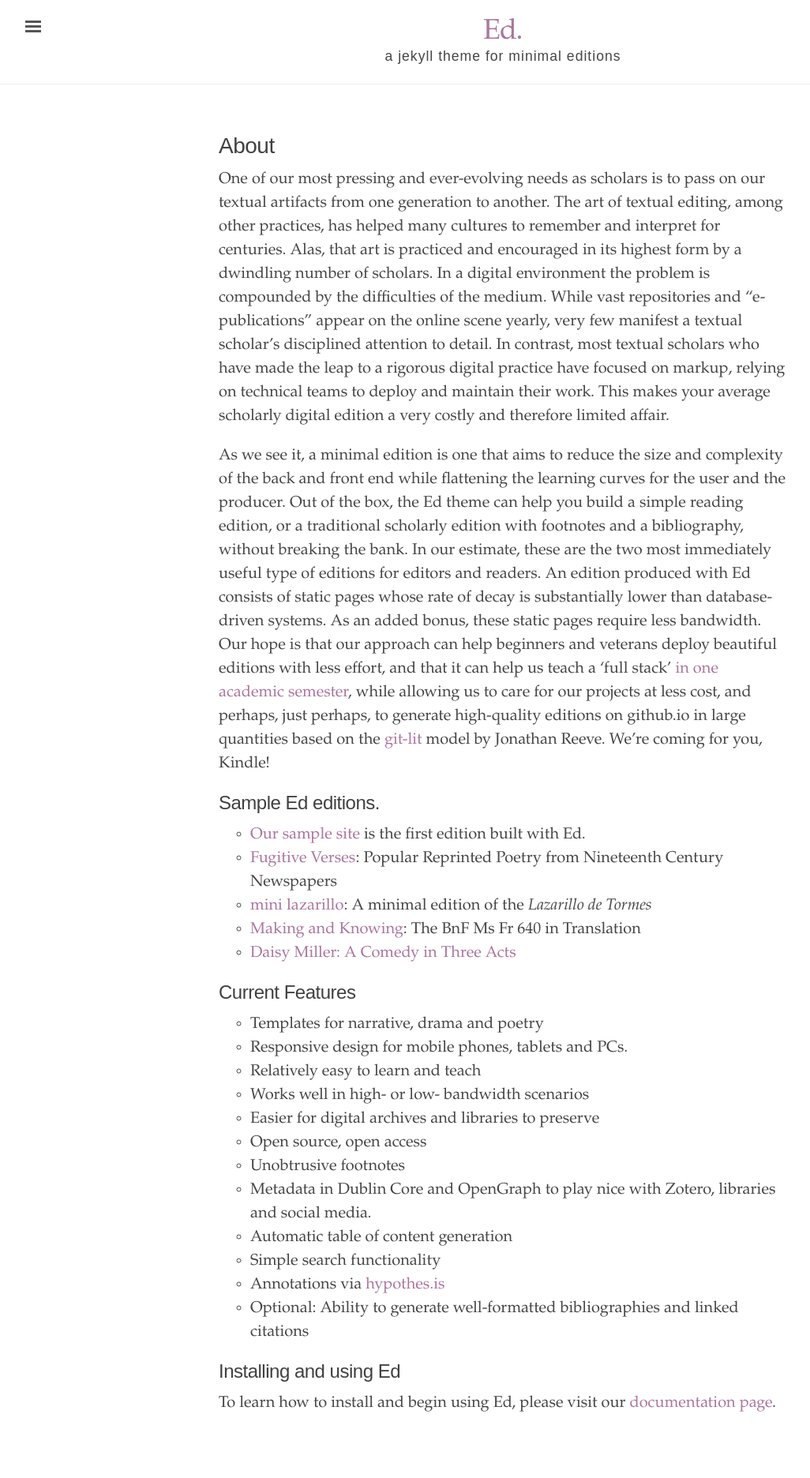
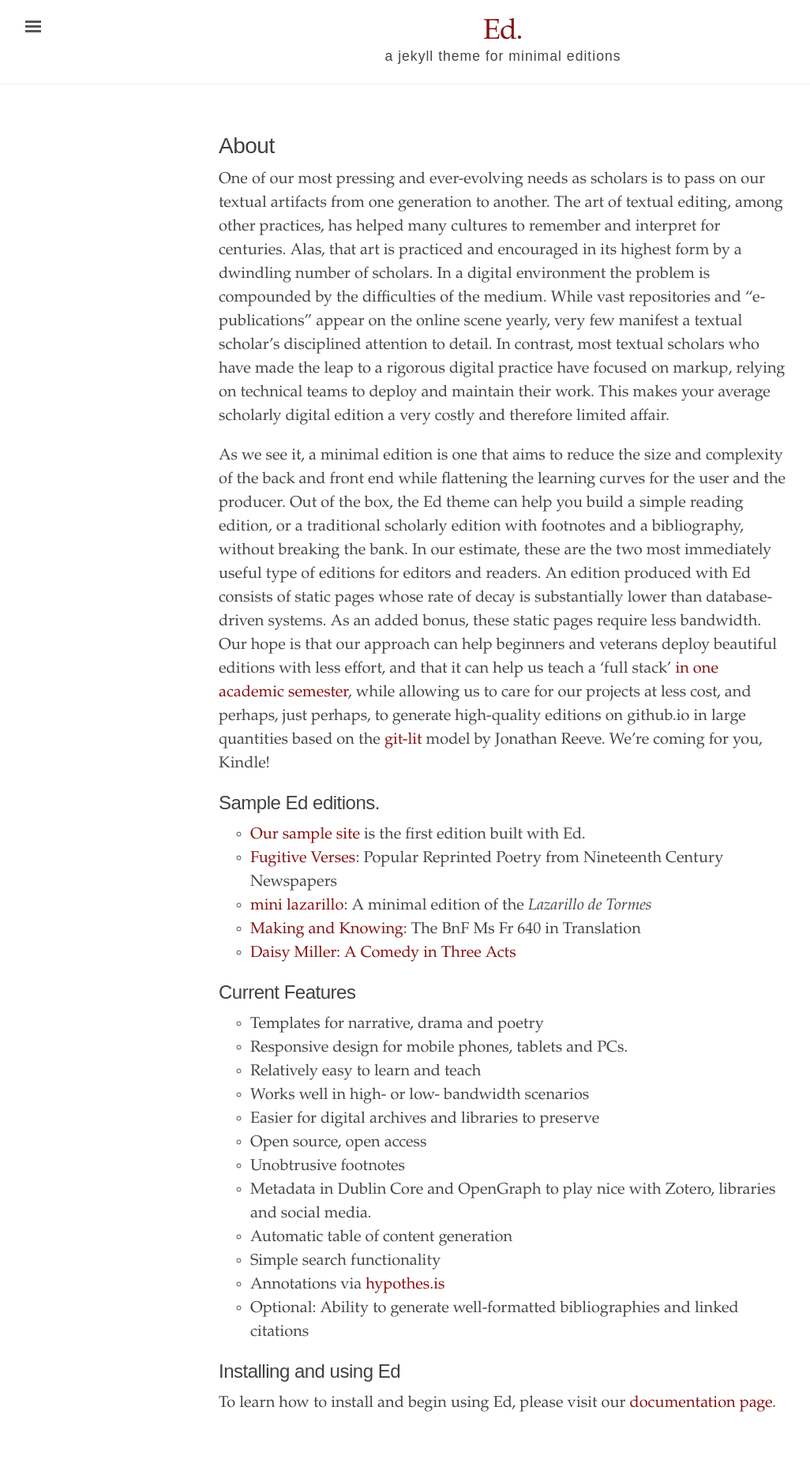
Before and after one commit to dylankarlsson/portfolio, a Jekyll site: the page built from about.md, in a window 1280 px wide. Shown: the whole page at 79% size, without its empty margins (3-1029 px from the left). Built offline with Jekyll 4.4.1, drawn with Linux system fonts in a browser that asks for light colours.

Commit message:
Update default.html

```diff
--- a/_layouts/default.html
+++ b/_layouts/default.html
@@ -3,7 +3,7 @@
 
   {% include head.html %}
 
-  <body class="theme-base-magenta">
+  <body class="theme-base-{{site.color-scheme}}">
 
     <!-- This if statement decides which sidebar to use -->
     {% if page.toc %}
```
